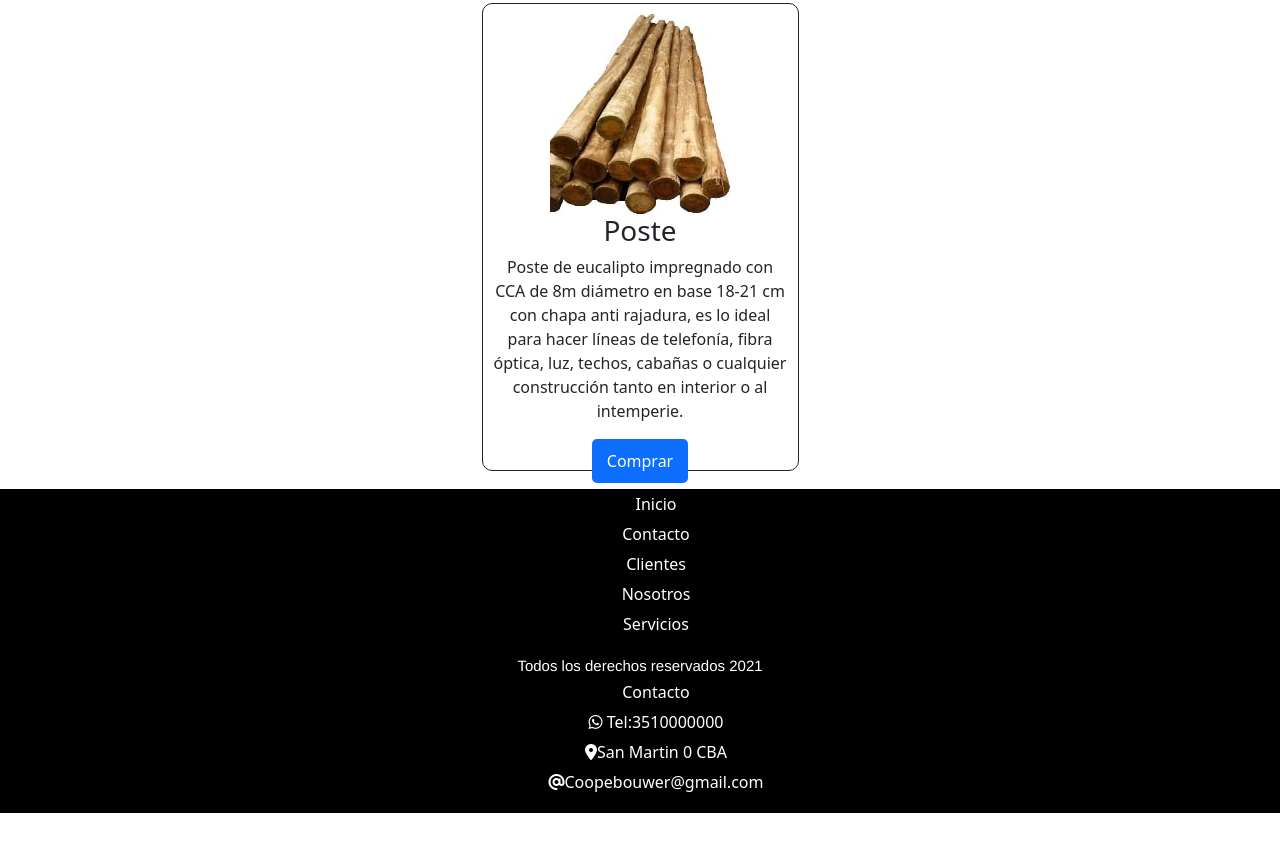
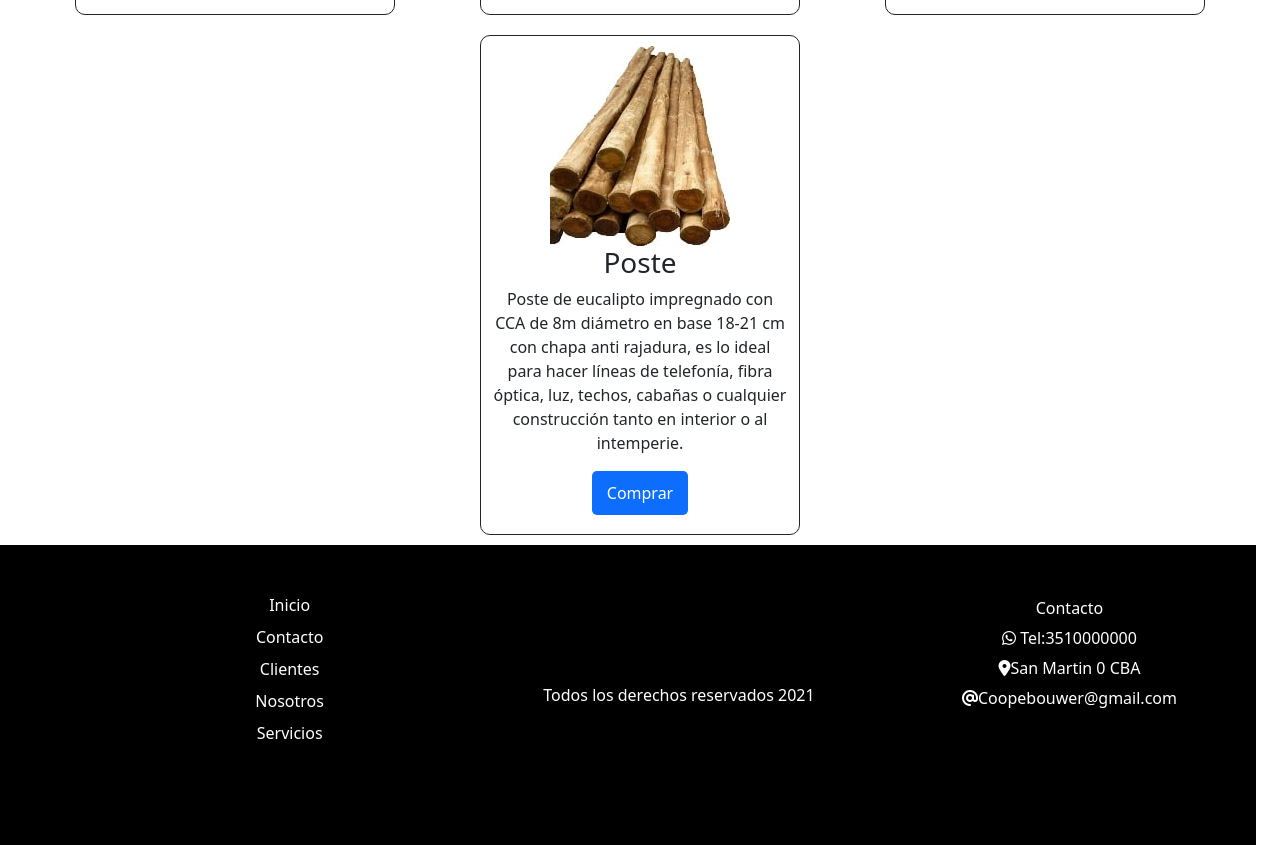
Before and after one commit to gastonsiares/Proyecto-Gaston-Siares-tercera-entrega, a website: page views/servicios.html in a window 1280 px wide. Shown: the part 658-1503 px from the top of the page. Before the commit the page ends 1471 px from the top, so only its background shows below. Drawn offline with Linux system fonts and the light colour scheme.

Commit message:
proyecto terminado

```diff
--- a/assets/scss/_footer.scss
+++ b/assets/scss/_footer.scss
@@ -1,28 +1,25 @@
-.footer{
-    background-color: black;
-    ul{
-        list-style: none;
-    text-decoration: none;
-    }
-    li{
-        line-height: 30px;
-    }
-    a{
-        text-decoration:  none;
-    color: $colorBlanco;
-    }
-}
-.derechos{
-    color: $colorBlanco;
+.footer {
+    background-color: rgb(0, 0, 0);
+    width: 100%;
+    height: 300px;
+     }
+    .footer ul {
+      list-style: none;
+      text-decoration: none; }
+    .footer li {
+      line-height: 30px; }
+    .footer a {
+      text-decoration: none;
+      color: #fff; }
+
+  .derechos {
+    color: #fff;
     font-size: 15px;
-        font-family: 'Franklin Gothic Medium', 'Arial Narrow', Arial, sans-serif;
-}
-.contactofooter{
-    ul{
-        list-style: none;
-    }
-    li{
-        line-height: 30px;
-        color: $colorBlanco;
-    }
-}
+    font-family: 'Franklin Gothic Medium', 'Arial Narrow', Arial, sans-serif; }
+
+  .contactofooter ul {
+    list-style: none; }
+
+  .contactofooter li {
+    line-height: 30px;
+    color: #fff; }
--- a/assets/scss/_tarjeta.scss
+++ b/assets/scss/_tarjeta.scss
@@ -7,7 +7,7 @@
         box-sizing: border-box;
         margin: 10px;
 
-        @include anchoyalto(317px,468px)
+        @include anchoyalto(320px,500px)
 
 }
 .tarjeta:hover{
--- a/assets/scss/style.scss
+++ b/assets/scss/style.scss
@@ -5,6 +5,9 @@
 @import "_botones";
 @import "_formulario";
 @import "_tarjeta";
+
+
+
 
 .titulonoti{
 
--- a/views/servicios.html
+++ b/views/servicios.html
@@ -19,7 +19,7 @@
      <!------------------------------BARRA DE NAVEGACION------------------------------------------->
         <nav class="navbar navbar-expand-lg navbar navbar-dark bg-dark">
             <div class="container-fluid">
-              <a class="navbar-brand" href="./index.html">COOPERATIVA DE BOUWER</a>
+              <a class="navbar-brand" href="../index.html">COOPERATIVA DE BOUWER</a>
               <button class="navbar-toggler" type="button" data-bs-toggle="collapse" data-bs-target="#navbarNav" aria-controls="navbarNav" aria-expanded="false" aria-label="Toggle navigation">
                 <span class="navbar-toggler-icon"></span>
               </button>
@@ -87,35 +87,34 @@
      <!----------------------------------------CIERRA EL MAIN--------------------------------------------->
 
      <!----------------------------------------FOOTER--------------------------------------------->
-    <footer class="row text-center footer mt-2  ">
-        <div class="navfooter">
-            <ul>
-                <li class="inicio1">
-                    <a href="../index.html" >Inicio</a>
-                </li>
-                <li class="contacto1">
-                    <a href="#">Contacto</a>
-                </li>
-                <li class="clientes1">
-                    <a href="#"> Clientes</a>
-                </li>
-                <li class="nosotros1">
-                    <a href="#">Nosotros</a>
-                </li>
-                <li class="servicios1">
-                    <a href="#">Servicios</a>
-                </li>
-            </ul>
+     <footer class="footer row p-5 bg-black text-white">
+        <div class="navfooter text-center col-xs-12 col-md-6 col-lg-5 ">
+            <div class="mb-2">
+              <a class="text-white text-decoration-none" href="../index.html">Inicio</a>
+            </div>
+            <div class="mb-2">
+              <a class="text-white text-decoration-none" href="../views/contacto.html">Contacto</a>
+            </div>
+            <div class="mb-2">
+              <a class="text-white text-decoration-none" href="../views/clientes.html">Clientes</a>
+            </div>
+            <div class="mb-2">
+              <a class="text-white text-decoration-none" href="../views/nosotros.html">Nosotros</a>
+            </div>
+            <div class="mb-2">
+              <a class="text-white text-decoration-none" href="../views/servicios.html">Servicios</a>
+            </div>
+
 
         </div>
-        <div class="derechos" >
+        <div class="text-white text-center col-xs-12 col-md-6 col-lg-4 d-flex align-items-center " >
             Todos los derechos reservados 2021
         </div>
 
-        <div class="contactofooter">
+        <div class="contactofooter text-center col-xs-12 col-md-6 col-lg-3 d-flex align-items-stretch">
 
             <ul>
-                <li class="contactof1"> Contacto</li>
+                <li> Contacto</li>
                 <li><i class="fa-brands fa-whatsapp"></i> Tel:3510000000</li>
                 <li> <i class="fa-solid fa-location-dot"></i>San Martin 0 CBA</li>
                 <li><i class="fa-solid fa-at"></i>Coopebouwer@gmail.com</li>
@@ -125,7 +124,7 @@
 
 
 
-    </footer>
+     </footer>
      <!----------------------------------------CIERRA EL FOOTER--------------------------------------------->
 
      <!----------------------------------------SCRIPTS--------------------------------------------->
```
Also changed, not shown: index.html (+23 -24 lines), views/clientes.html (+22 -23 lines), views/contacto.html (+22 -23 lines), views/nosotros.html (+22 -23 lines), assets/css/style.css.
